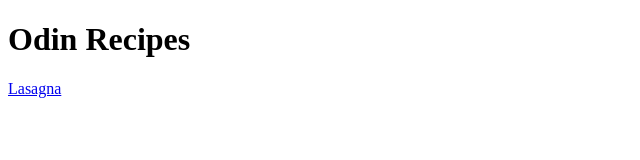
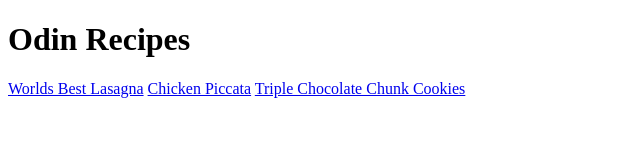
Before and after one commit to mansoordaz/odin-recipes, a plain HTML site: page index.html in a window 1280 px wide. Shown: the whole page, without its empty margins (0-640 px from the left). Drawn offline with Linux system fonts and the light colour scheme.

Commit message:
Edit index.html

```diff
--- a/index.html
+++ b/index.html
@@ -7,6 +7,8 @@
 </head>
 <body>
     <h1>Odin Recipes</h1>
-    <a href="./recipes/lasagna.html">Lasagna</a>
+    <a href="./recipes/lasagna.html">Worlds Best Lasagna</a>
+    <a href="./recipes/chicken.html">Chicken Piccata</a>
+    <a href="./recipes/cookies.html">Triple Chocolate Chunk Cookies</a>
 </body>
 </html>
```
